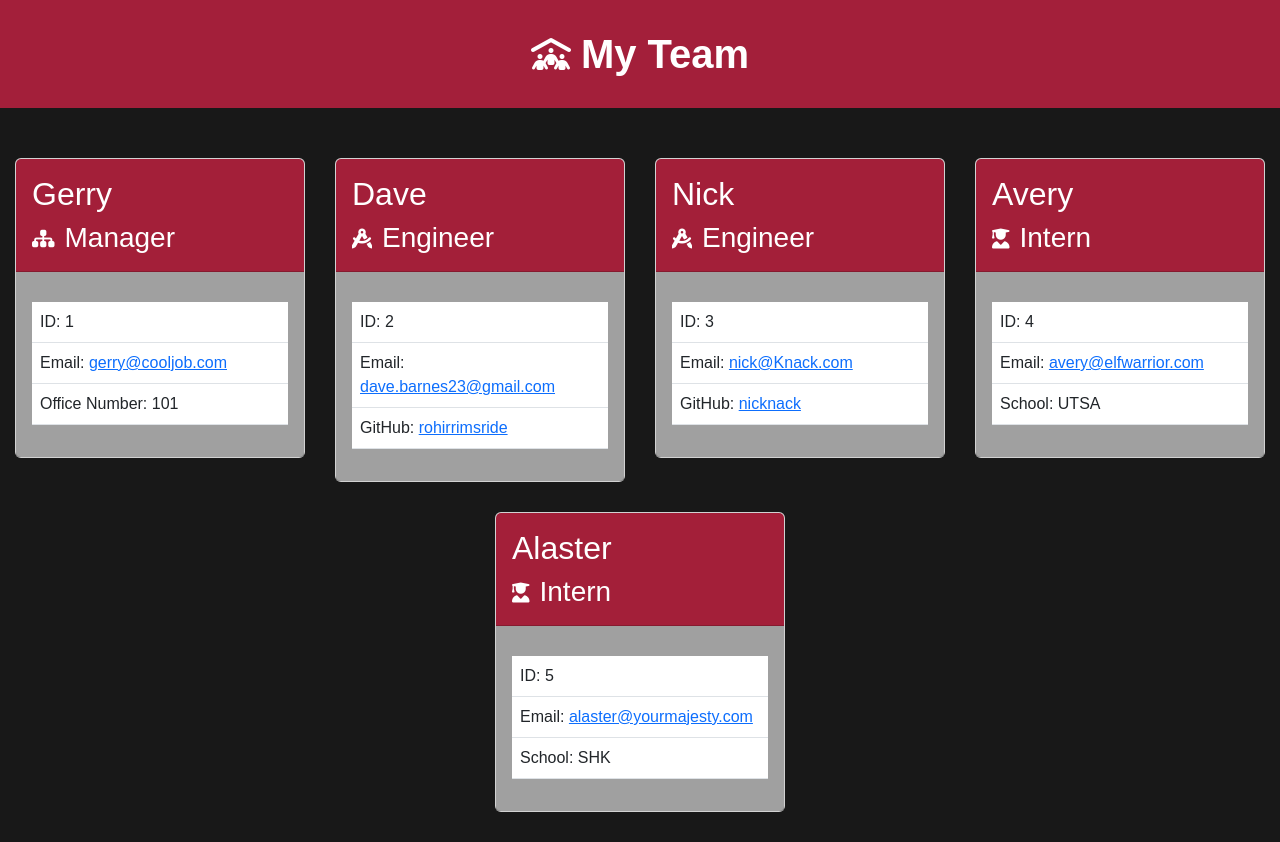
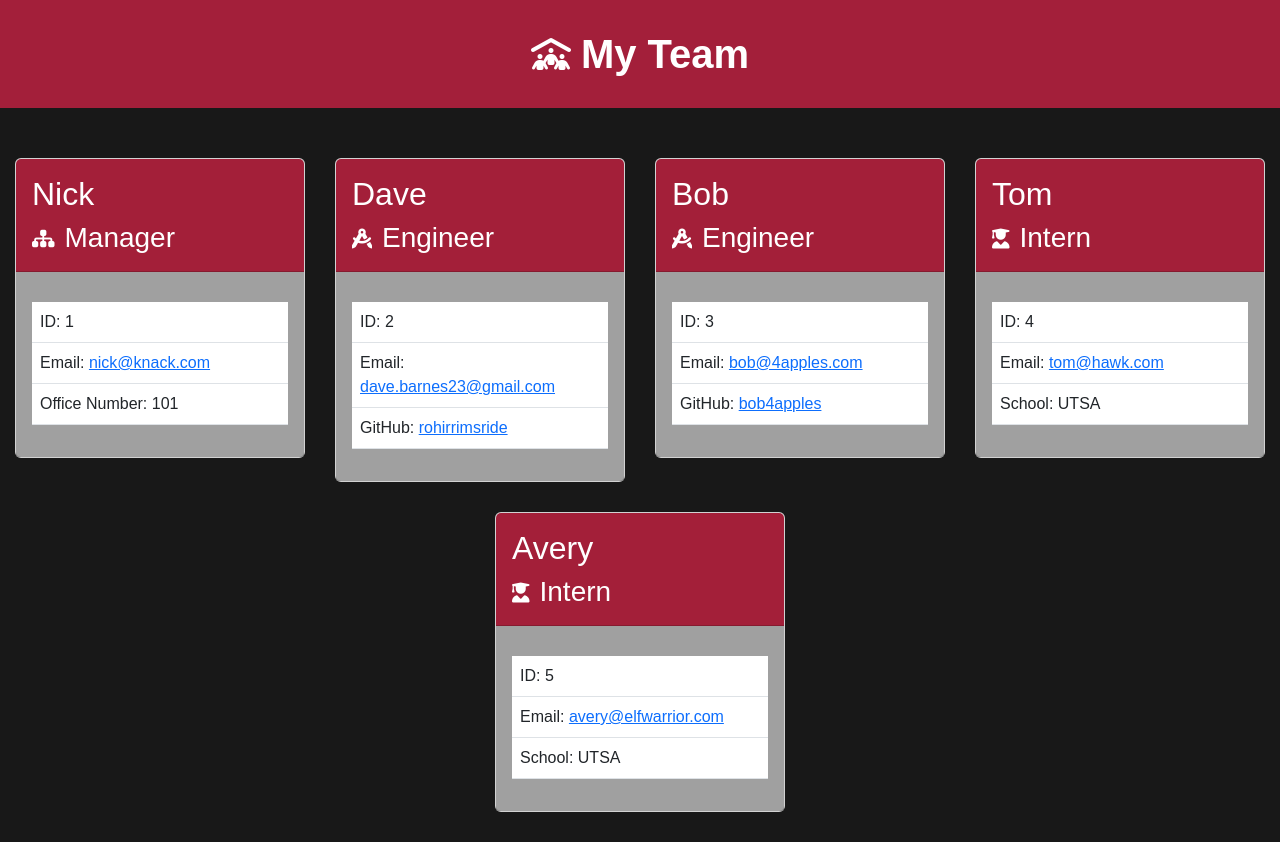
Before and after one commit to rohirrimsride/OOP-team-generator, a website: page dist/index.html in a window 1280 px wide. Drawn offline with nearby package versions, Linux system fonts and the light colour scheme; a web font is replaced by a local one.

Commit message:
pushing generated HTML file from video walkthrough.

```diff
--- a/dist/index.html
+++ b/dist/index.html
@@ -30,7 +30,7 @@
             <div class="manager-card card">
                 <div class="card-header">
                     <h2 class="card-name">
-                        Gerry
+                        Nick
                     </h2>
                     <div class="role-container">
                         <i class="hdr-img fa-solid fa-sitemap fa-lg"></i>
@@ -45,7 +45,7 @@
                             <td class="id-input">ID: 1</td>
                         </tr>
                         <tr class="email-row">
-                            <td class="email-input">Email: <a href="mailto:gerry@cooljob.com">gerry@cooljob.com</a></td>
+                            <td class="email-input">Email: <a href="mailto:nick@knack.com">nick@knack.com</a></td>
                         </tr>
                         <tr class="special-row">
                             <td class="special-input">Office Number: 101</td>
@@ -91,7 +91,7 @@
                 <div class="engineer-card card">
                     <div class="card-header">
                         <h2 class="card-name">
-                            Nick
+                            Bob
                         </h2>
                         <div class="role-container">
                             <i class="hdr-img fa-solid fa-compass-drafting fa-lg"></i>
@@ -106,10 +106,10 @@
                                 <td class="id-input">ID: 3</td>
                             </tr>
                             <tr class="email-row">
-                                <td class="email-input">Email: <a href="mailto:nick@Knack.com">nick@Knack.com</a></td>
+                                <td class="email-input">Email: <a href="mailto:bob@4apples.com">bob@4apples.com</a></td>
                             </tr>
                             <tr class="special-row">
-                                <td class="special-input">GitHub: <a href="https://github.com/nicknack" target="_blank">nicknack</a></td>
+                                <td class="special-input">GitHub: <a href="https://github.com/bob4apples" target="_blank">bob4apples</a></td>
                             </tr>
                         </table>
                     </div>
@@ -118,6 +118,35 @@
 
 
 
+
+        <div class="intern-cards-container col-sm-7 col-lg-3 col-md-5" id="intCardsCont">
+            <div class="intern-card card">
+                <div class="card-header">
+                    <h2 class="card-name">
+                        Tom
+                    </h2>
+                    <div class="role-container">
+                        <i class="hdr-img fa-solid fa-user-graduate fa-lg"></i>
+                        <h3 class="card-role">
+                            Intern
+                        </h3>
+                    </div>
+                </div>
+                <div class="card-body">
+                    <table class="table">
+                        <tr class="id-row">
+                            <td class="id-input">ID: 4</td>
+                        </tr>
+                        <tr class="email-row">
+                            <td class="email-input">Email: <a href="mailto:tom@hawk.com">tom@hawk.com</a></td>
+                        </tr>
+                        <tr class="special-row">
+                            <td class="special-input">School: UTSA</td>
+                        </tr>
+                    </table>
+                </div>
+            </div>
+        </div>
 
         <div class="intern-cards-container col-sm-7 col-lg-3 col-md-5" id="intCardsCont">
             <div class="intern-card card">
@@ -135,7 +164,7 @@
                 <div class="card-body">
                     <table class="table">
                         <tr class="id-row">
-                            <td class="id-input">ID: 4</td>
+                            <td class="id-input">ID: 5</td>
                         </tr>
                         <tr class="email-row">
                             <td class="email-input">Email: <a href="mailto:avery@elfwarrior.com">avery@elfwarrior.com</a></td>
@@ -148,35 +177,6 @@
             </div>
         </div>
 
-        <div class="intern-cards-container col-sm-7 col-lg-3 col-md-5" id="intCardsCont">
-            <div class="intern-card card">
-                <div class="card-header">
-                    <h2 class="card-name">
-                        Alaster
-                    </h2>
-                    <div class="role-container">
-                        <i class="hdr-img fa-solid fa-user-graduate fa-lg"></i>
-                        <h3 class="card-role">
-                            Intern
-                        </h3>
-                    </div>
-                </div>
-                <div class="card-body">
-                    <table class="table">
-                        <tr class="id-row">
-                            <td class="id-input">ID: 5</td>
-                        </tr>
-                        <tr class="email-row">
-                            <td class="email-input">Email: <a href="mailto:alaster@yourmajesty.com">alaster@yourmajesty.com</a></td>
-                        </tr>
-                        <tr class="special-row">
-                            <td class="special-input">School: SHK</td>
-                        </tr>
-                    </table>
-                </div>
-            </div>
-        </div>
-
 
                     </section>
                 </body>
```
